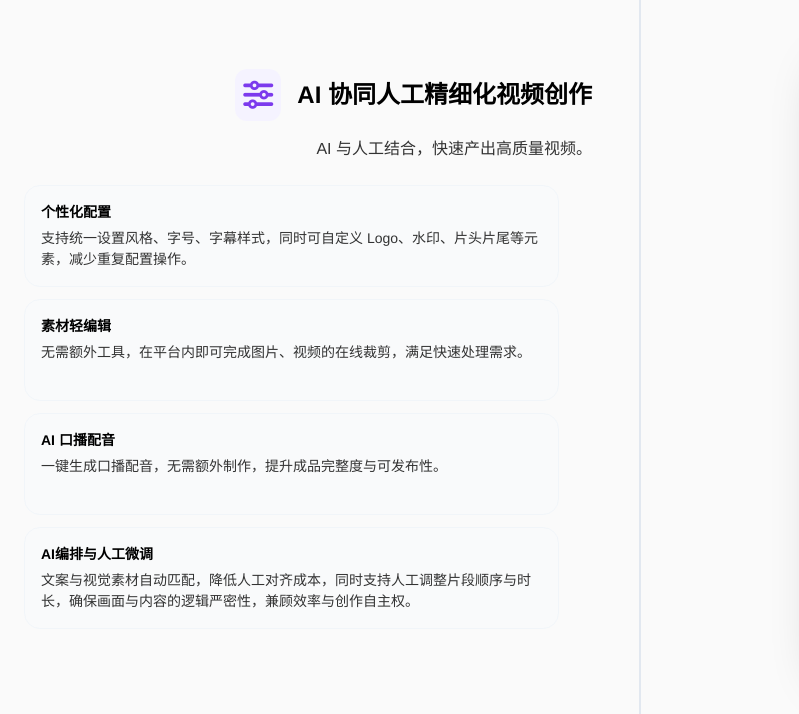
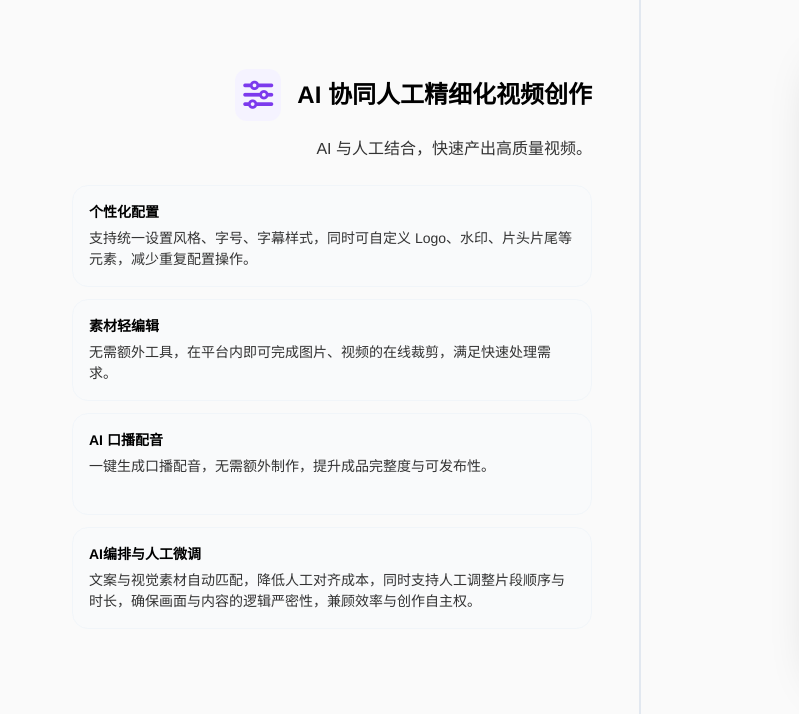
Before and after one commit to jjjaycie-7717/FQCZ, a plain HTML site: page index.html in a window 1280 px wide. Shown: the part 3778-4492 px from the top of the page, 0-799 px from the left. Drawn offline with nearby package versions, Linux system fonts and the light colour scheme.

Commit message:
Update index.html

```diff
--- a/index.html
+++ b/index.html
@@ -640,7 +640,7 @@
                                 <img src="image/section1&2/ai辅助.avif" class="w-full aspect-[9/18] object-cover group-hover:scale-110 transition duration-700">
                             </div>
                         </div>
-                        <div class="mt-6 flex flex-col gap-3 max-w-[568px] lg:ml-auto">
+                        <div class="mt-6 flex flex-col gap-3 max-w-[568px] lg:ml-auto lg:!ml-12">
                             <div class="p-4 bg-slate-50/50 border border-slate-100 rounded-2xl text-left max-w-[535px] hover:shadow-sm transition-all duration-300" style="height: 102px;">
                                 <h4 class="text-[#000000] font-bold mb-1.5 text-sm">个性化配置</h4>
                                 <p class="text-sm text-[#333333] leading-normal">支持统一设置风格、字号、字幕样式，同时可自定义 Logo、水印、片头片尾等元素，减少重复配置操作。</p>
```
